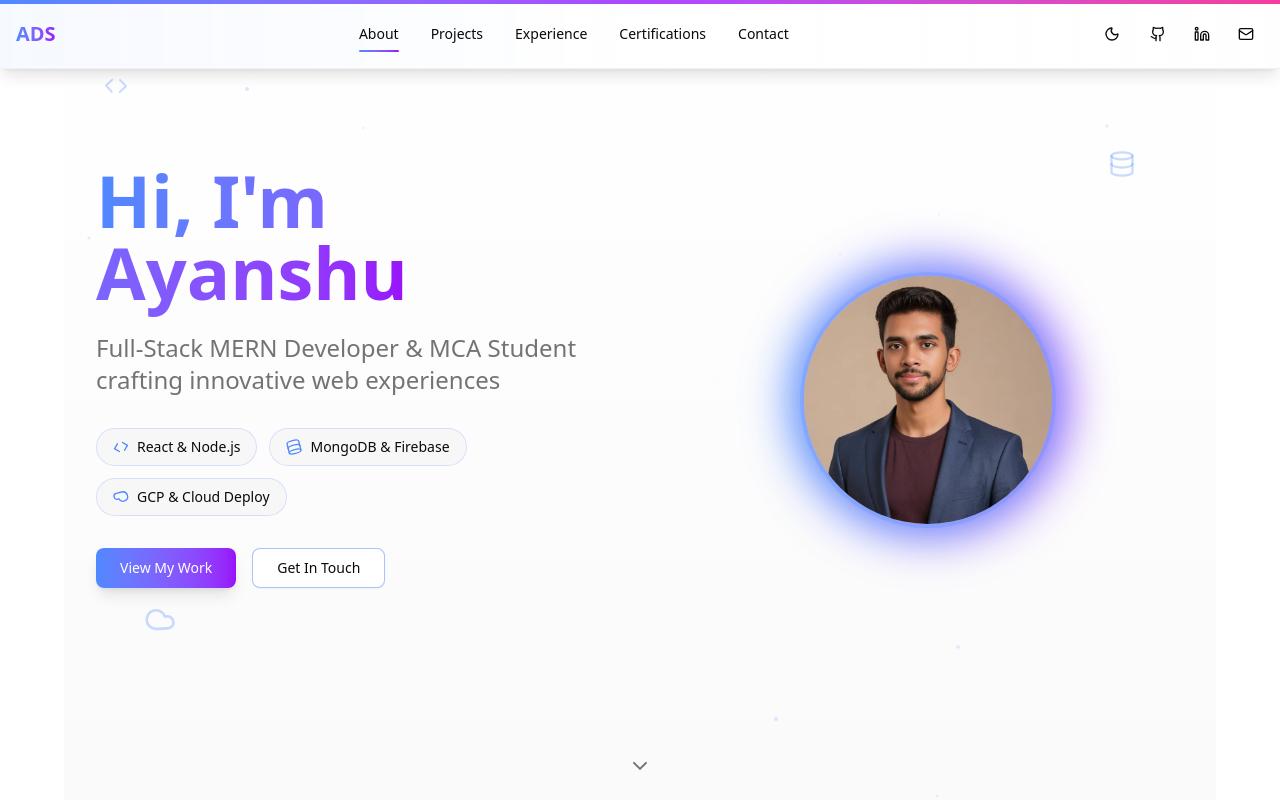
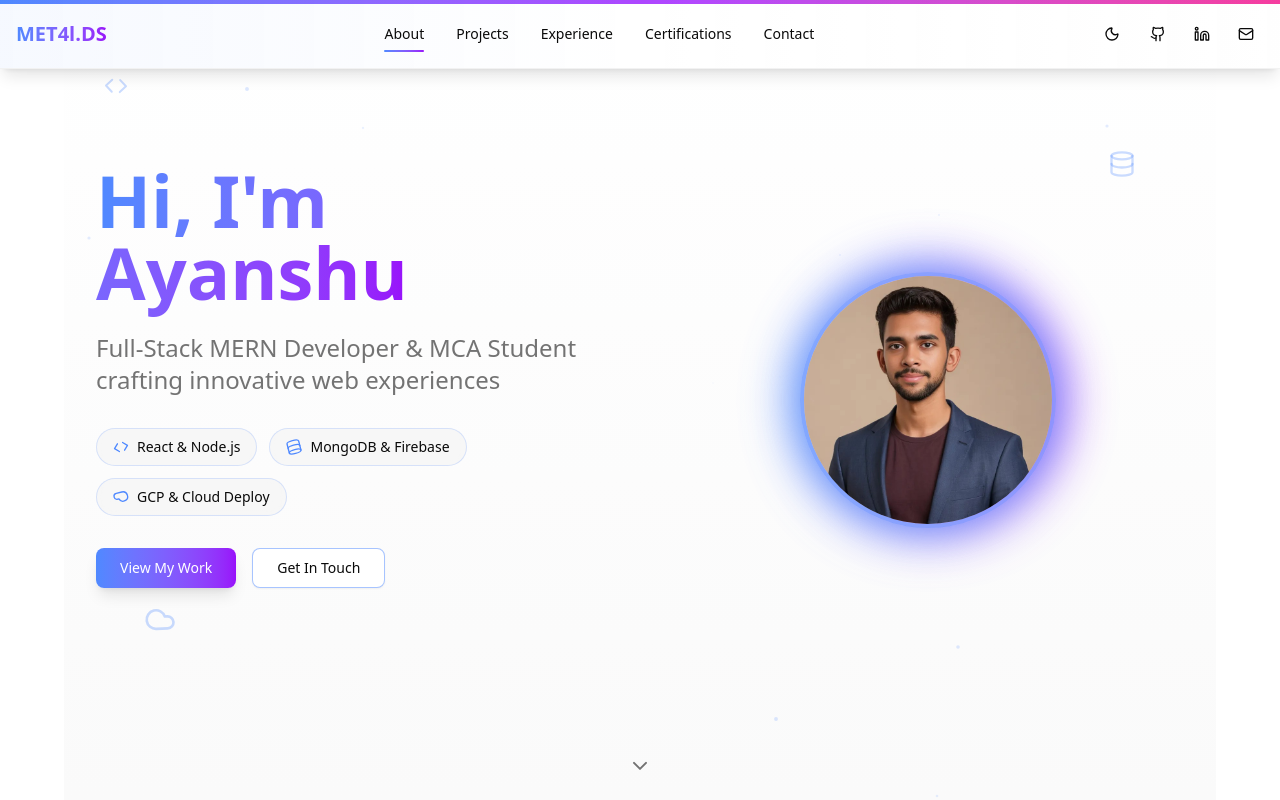
Before and after one commit to MET4L-DS/personal-portfolio, a React (Vite) app in the folder frontend/: page / in a window 1280 px wide. Shown: the top 800 px of the page. Built offline with nearby package versions, Linux system fonts and the light colour scheme.

Commit message:
Update Navigation.tsx

```diff
--- a/frontend/src/components/Navigation.tsx
+++ b/frontend/src/components/Navigation.tsx
@@ -148,7 +148,7 @@ export function Navigation() {
 							ease: "easeInOut",
 						}}
 					>
-						ADS
+						MET4l.DS
 					</motion.span>
 				</motion.div>
 
```
